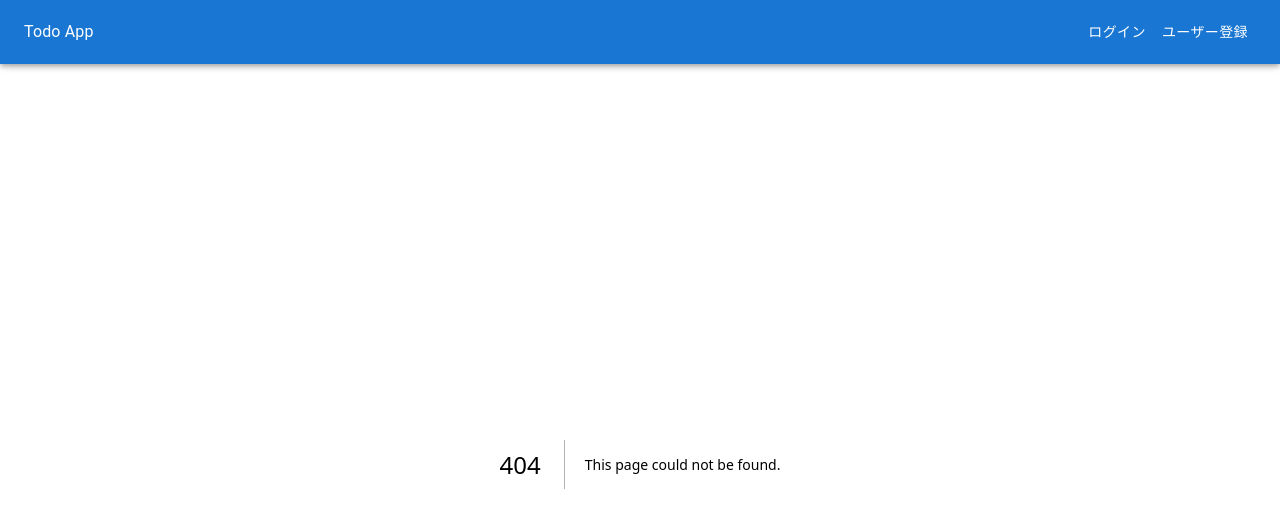
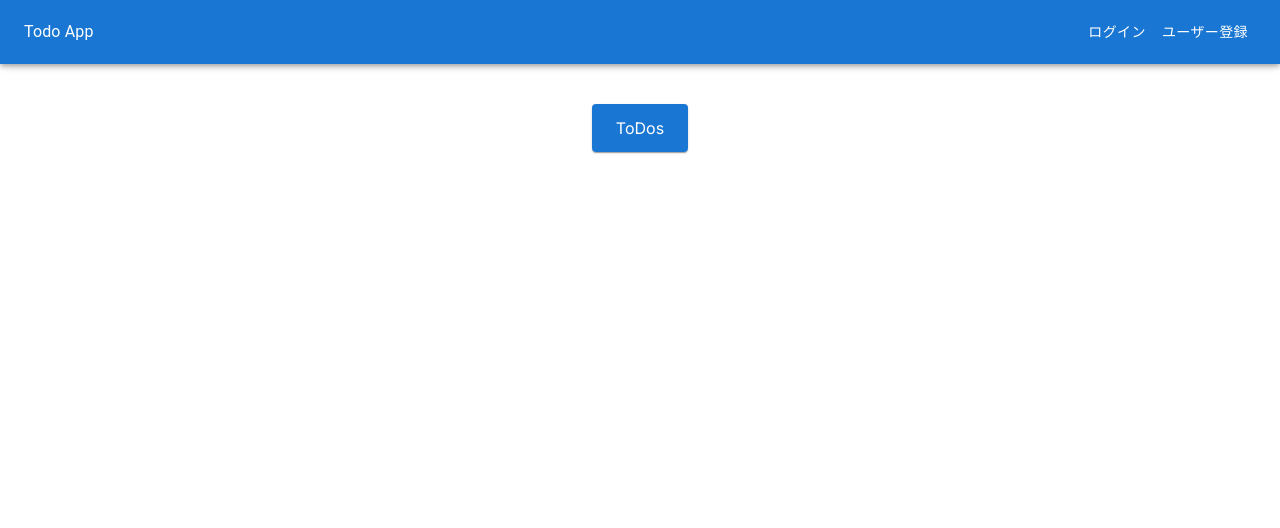
Before and after one commit to teppei-nishi/todo-app, a Next.js app: page /todos in a window 1280 px wide. Before the commit this address had no page. Shown: the top 528 px of the page. Built offline with nearby package versions, Linux system fonts and the light colour scheme.

Commit message:
no message

```diff
--- a/app/login/page.tsx
+++ b/app/login/page.tsx
@@ -48,7 +48,7 @@ export default function Login() {
     >
       <Card sx={{ mt: 5 }}>
         <AppBar position="static" elevation={0}>
-          <Toolbar>ログイン</Toolbar>
+          <Toolbar variant="dense">ログイン</Toolbar>
         </AppBar>
         <FormControl sx={{ display: 'flex', flexDirection: 'column', p: 3 }}>
           <TextField
--- a/app/register/page.tsx
+++ b/app/register/page.tsx
@@ -42,7 +42,7 @@ export default function Register() {
     >
       <Card sx={{ mt: 5 }}>
         <AppBar position="static" elevation={0}>
-          <Toolbar>ユーザー登録</Toolbar>
+          <Toolbar variant="dense">ユーザー登録</Toolbar>
         </AppBar>
         <FormControl sx={{ display: 'flex', flexDirection: 'column', p: 3 }}>
           <TextField
--- /dev/null
+++ b/app/todos/page.tsx
@@ -0,0 +1,22 @@
+'use client'
+import Box from '@mui/material/Box'
+import { AppBar, Card, Toolbar } from '@mui/material'
+
+export default function Todos() {
+  return (
+    <Box
+      sx={{
+        display: 'flex',
+        justifyContent: 'center',
+        alignItems: 'center',
+        flexDirection: 'column',
+      }}
+    >
+      <Card sx={{ mt: 5 }}>
+        <AppBar position="static" elevation={0}>
+          <Toolbar variant="dense">ToDos</Toolbar>
+        </AppBar>
+      </Card>
+    </Box>
+  )
+}
--- a/components/GlobalHeader.tsx
+++ b/components/GlobalHeader.tsx
@@ -15,17 +15,22 @@ export const GlobalHeader: FC = () => {
   const { store } = useContext(StoreContext)
   const router = useRouter()
 
-  const navItems: NavItem[] = []
+  const leftNavItems: NavItem[] = []
+  const rightNavItems: NavItem[] = []
+
+  if (store.isLoggedIn) {
+    leftNavItems.push({ text: '閲覧', href: '/todos' })
+  }
 
   if (!store.isLoggedIn) {
-    navItems.push(
+    rightNavItems.push(
       { text: 'ログイン', href: '/login' },
       { text: 'ユーザー登録', href: '/register' }
     )
   }
 
   if (store.isLoggedIn) {
-    navItems.push({
+    rightNavItems.push({
       text: 'ログアウト',
       onClick: () => {
         store.setToken(null)
@@ -36,12 +41,25 @@ export const GlobalHeader: FC = () => {
   }
 
   return (
-    <Box sx={{ flexGrow: 1 }}>
+    <>
       <AppBar>
         <Toolbar>
-          <Typography sx={{ flexGrow: 1 }}>Todo App</Typography>
+          <Typography>Todo App</Typography>
+          <Box sx={{ flexGrow: 1, ml: 2 }}>
+            {leftNavItems.map((item) => (
+              <Button
+                key={item.text}
+                sx={{ color: 'inherit' }}
+                component={item.href ? Link : 'button'}
+                href={item.href ?? undefined}
+                onClick={item.onClick ?? undefined}
+              >
+                {item.text}
+              </Button>
+            ))}
+          </Box>
           <Box>
-            {navItems.map((item) => (
+            {rightNavItems.map((item) => (
               <Button
                 key={item.text}
                 sx={{ color: 'inherit' }}
@@ -55,6 +73,6 @@ export const GlobalHeader: FC = () => {
           </Box>
         </Toolbar>
       </AppBar>
-    </Box>
+    </>
   )
 }
```
